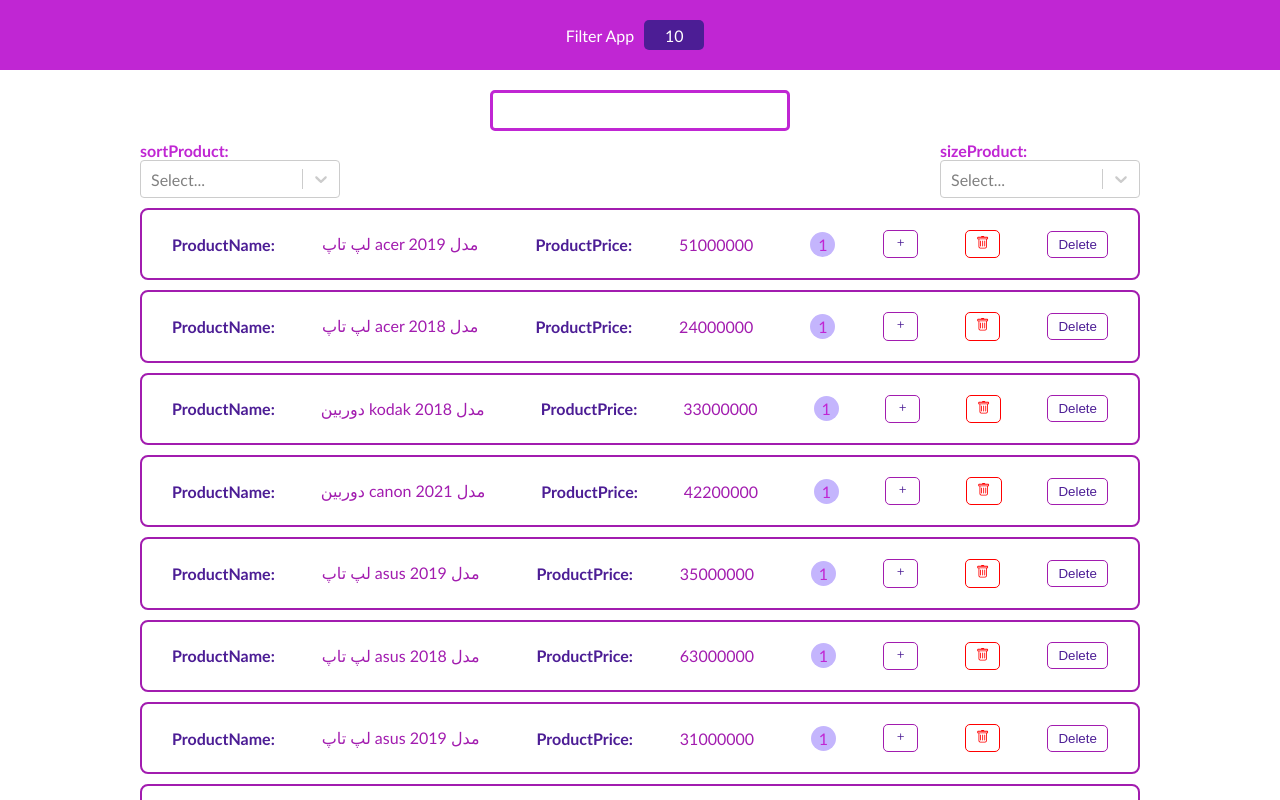
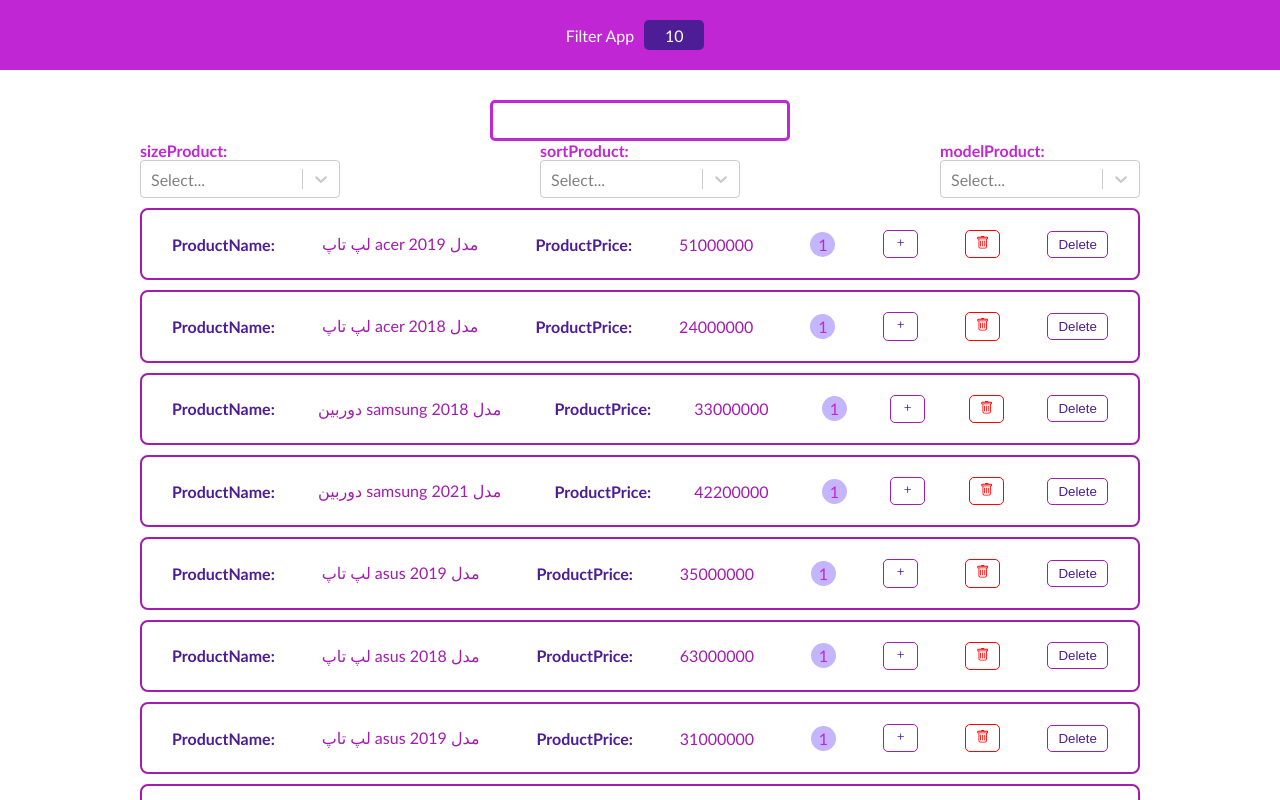
Before and after one commit to vafa2020/filterSample, a React (Create React App) app: page / in a window 1280 px wide. Shown: the top 800 px of the page. Built offline with nearby package versions, Linux system fonts and the light colour scheme.

Commit message:
fix bug filter

```diff
--- a/src/App.css
+++ b/src/App.css
@@ -82,12 +82,19 @@
 }
 .filter {
   display: flex;
+  flex-direction: column;
   align-items: center;
   justify-content: space-between;
   width: 1000px;
   margin-top: 10px;
 }
 .filters {
+  width: 100%;
+  display: flex;
+  justify-content: space-between;
+  align-items: center;
+}
+.select {
   width: 200px;
 }
 .label {
--- a/src/App.js
+++ b/src/App.js
@@ -1,5 +1,4 @@
 import "./App.css";
-import Search from "./common/Search";
 import Filter from "./component/Filter";
 import NavBar from "./component/NavBar";
 import ProductList from "./component/ProductList";
@@ -10,7 +9,6 @@
     <div className="app">
       <ProductProvider>
         <NavBar />
-        <Search />
         <Filter />
         <ProductList />
       </ProductProvider>
--- a/src/common/Search.js
+++ b/src/common/Search.js
@@ -1,13 +1,21 @@
-import { useState } from "react";
+import { useEffect, useState } from "react";
 import { useProductAction } from "../stateManager/ProductProvider";
 
-const Search = () => {
+const Search = (props) => {
   const dispatch = useProductAction();
   const [inputValue, setInputValue] = useState("");
+
   const inputHandler = (e) => {
+    if (!props.size) {
+      dispatch({ type: "filterModel", value: props.model.value });
+      dispatch({ type: "searchFilter", value: e.target.value });
+      return setInputValue(e.target.value);
+    }
+    dispatch({ type: "filterSize", value: props.size.value });
     dispatch({ type: "searchFilter", value: e.target.value });
     setInputValue(e.target.value);
   };
+
   return (
     <div className="searchBox">
       <input
--- /dev/null
+++ b/src/common/SelectComponent.js
@@ -0,0 +1,12 @@
+import Select from "react-select";
+
+const SelectComponent = ({ title, ...rest }) => {
+  return (
+    <div>
+      <label className="label">{title}</label>
+      <Select {...rest} className="select" />
+    </div>
+  );
+};
+
+export default SelectComponent;
--- a/src/component/Filter.js
+++ b/src/component/Filter.js
@@ -1,7 +1,7 @@
 import { useProductAction } from "../stateManager/ProductProvider";
-import Select from "react-select";
 import { useState } from "react";
-
+import SelectComponent from "../common/SelectComponent";
+import Search from "../common/Search";
 const optionsSort = [
   { value: "asc", label: "asc" },
   { value: "desc", label: "desc" },
@@ -12,14 +12,30 @@
   { value: "medium", label: "medium" },
   { value: "small", label: "small" },
 ];
+
+const optionsModel = [
+  { value: "All", label: "All" },
+  { value: "acer", label: "acer" },
+  { value: "samsung", label: "samsung" },
+  { value: "asus", label: "asus" },
+  { value: "del", label: "del" },
+  { value: "canon", label: "canon" },
+];
 const Filter = () => {
   const dispatch = useProductAction();
   const [sizeValue, setSizeValue] = useState("");
   const [sortValue, setSortValue] = useState("");
+  const [modelValue, setModelValue] = useState("");
   const sizeHandler = (selectOption) => {
+    dispatch({ type: "filterModel", value: selectOption.value });
     dispatch({ type: "filterSize", value: selectOption.value });
-    dispatch({ type: "filterSort", value: sizeValue });
+    dispatch({ type: "filterSort", value: sortValue });
     setSizeValue(selectOption);
+  };
+  const modelHandler = (selectOption) => {
+    dispatch({ type: "filterModel", value: selectOption.value });
+    dispatch({ type: "filterSort", value: sortValue });
+    setModelValue(selectOption)
   };
   const sortHandler = (selectOption) => {
     dispatch({ type: "filterSort", value: selectOption.value });
@@ -27,22 +43,25 @@
   };
   return (
     <div className="filter">
-      <div>
-        <label className="label">sortProduct:</label>
-        <Select
-          className="filters"
+      <Search size={sizeValue} model={modelValue} />
+      <div className="filters">
+        <SelectComponent
+          title={"sizeProduct:"}
+          value={sizeValue}
+          options={optionsSize}
+          onChange={sizeHandler}
+        />
+        <SelectComponent
+          title={"sortProduct:"}
           value={sortValue}
+          options={optionsSort}
           onChange={sortHandler}
-          options={optionsSort}
         />
-      </div>
-      <div>
-        <label className="label">sizeProduct:</label>
-        <Select
-          className="filters"
-          value={sizeValue}
-          onChange={sizeHandler}
-          options={optionsSize}
+        <SelectComponent
+          title={"modelProduct:"}
+          value={modelValue}
+          options={optionsModel}
+          onChange={modelHandler}
         />
       </div>
     </div>
--- a/src/component/db/ProductDataList.js
+++ b/src/component/db/ProductDataList.js
@@ -16,30 +16,30 @@
     quantity: 1,
     title: "لپ تاپ acer مدل 2018",
     description: "توضیحات برای متن نمونه می باشد",
+    display: ["medium"],
     model: "acer",
-    display: ["medium"],
     color: "black",
     categoryId: 1002,
   },
   {
     id: 3,
-    title: "دوربین kodak مدل 2018",
+    title: "دوربین samsung مدل 2018",
     description: "توضیحات برای متن نمونه می باشد",
     price: 33000000,
     quantity: 1,
+    display: ["large", "medium", "small"],
     model: "samsung",
-    display: ["large", "medium", "small"],
     color: "silver",
     categoryId: 1002,
   },
   {
     id: 4,
-    title: "دوربین canon مدل 2021",
+    title: "دوربین samsung مدل 2021",
     description: "توضیحات برای متن نمونه می باشد",
     price: 42200000,
     quantity: 1,
+    display: ["small", "medium"],
     model: "samsung",
-    display: ["small", "medium"],
     color: "blue",
     categoryId: 1002,
   },
--- a/src/stateManager/ProductProvider.js
+++ b/src/stateManager/ProductProvider.js
@@ -55,6 +55,16 @@
       );
       return filterProduct;
     }
+    case "filterModel": {
+      if (action.value === "All") {
+        return ProductDataList;
+      }
+      const filteredModel = ProductDataList.filter(
+        (p) => p.model === action.value
+      );
+
+      return filteredModel;
+    }
     case "filterSort": {
       const cloneProduct = [...state];
       if (action.value === "asc") {
@@ -64,9 +74,9 @@
     }
     case "searchFilter": {
       if (!action.value) {
-        return ProductDataList;
+        return state;
       }
-      const searchProduct = ProductDataList.filter((p) =>
+      const searchProduct = state.filter((p) =>
         p.title.toLowerCase().includes(action.value.toLowerCase())
       );
       return searchProduct;
```
